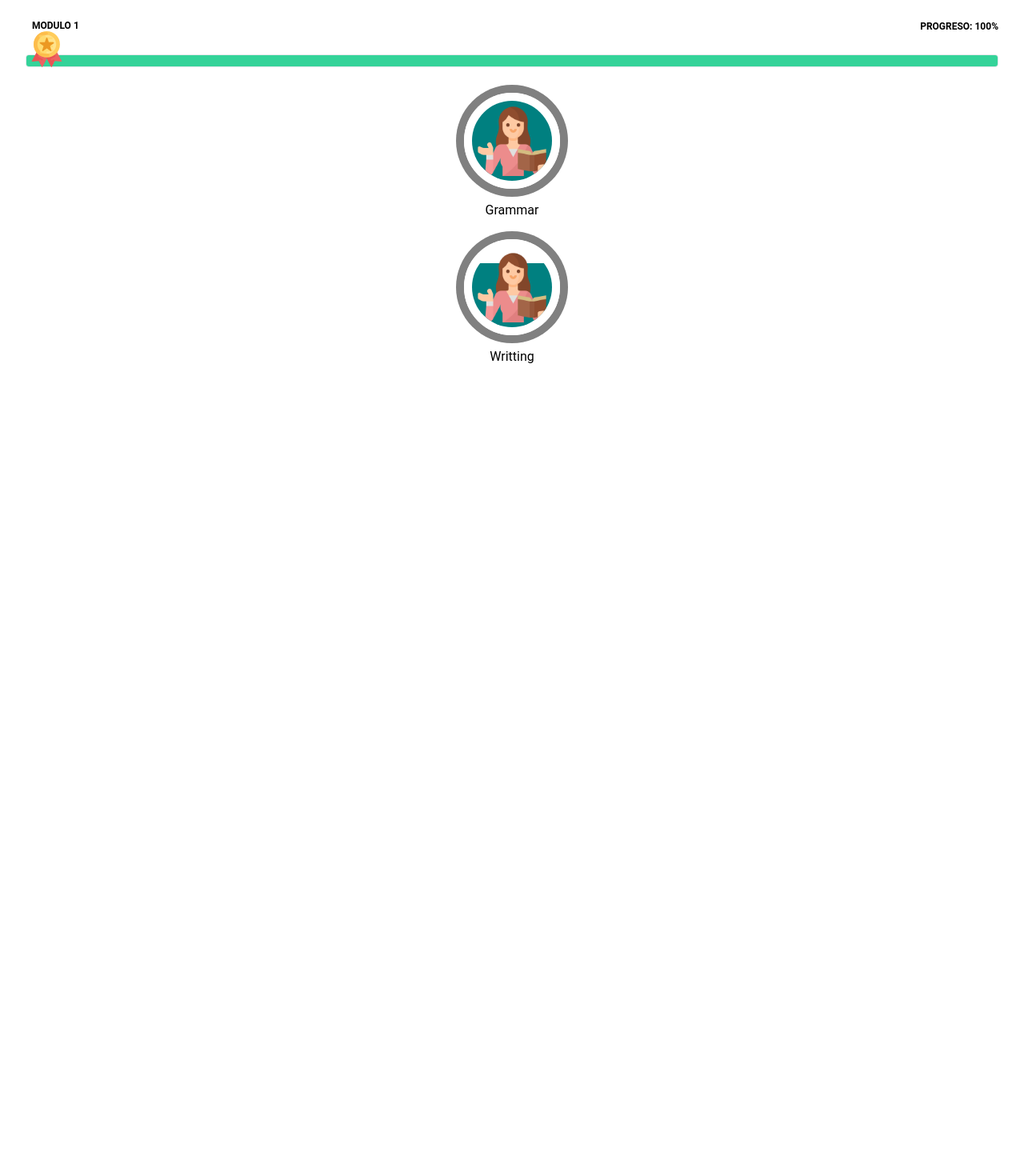
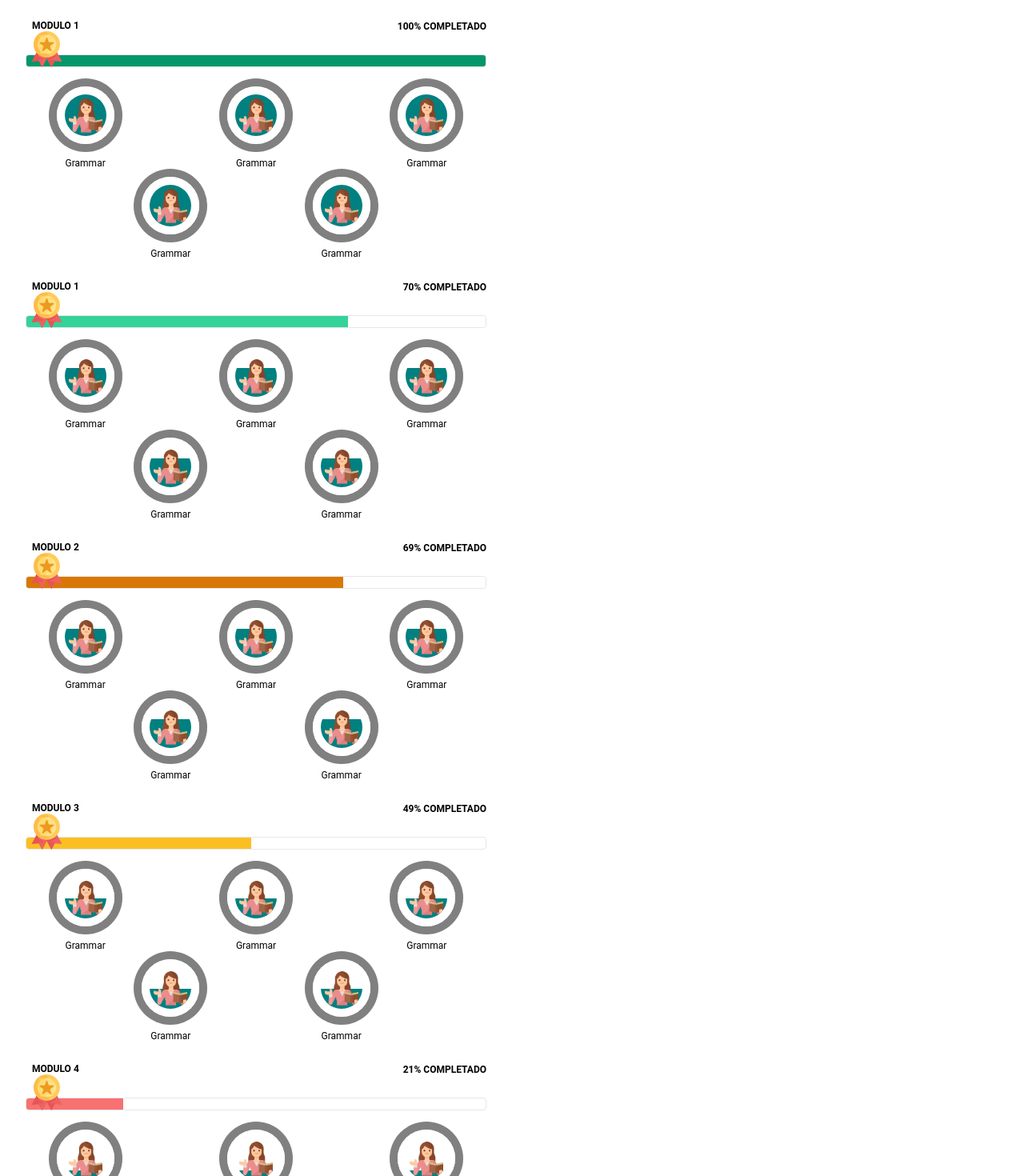
Before and after one commit to dvelez3815/eLearningUTMFCI, a React (Create React App) app: page / in a window 1280 px wide. Shown: the top 1470 px of the page at 80% size. Before the commit the page ends 800 px from the top, so only its background shows below. Built offline with nearby package versions, Linux system fonts and the light colour scheme.

Commit message:
Tripofobia

```diff
--- a/src/App.js
+++ b/src/App.js
@@ -8,109 +8,80 @@ import { useEffect } from 'react';
 import Activities from './components/Activities/Activities';
 
 function App() {
-
-  let libro_ingles = {
-
-    "modulos": [
-      {
-        "id": 0,
-        "imagenes":['../../assets/icons/teacher.png','../../assets/icons/teacher.png','../../assets/icons/teacher.png'],
-        "tipo": ["grammar","writting","listening"],
-        "unidades":[
-          {
-            "lecciones": [
-              {
-                "tipo": "writting",
-                "topic": "GALAPAGOS NO SE QUE",
-                "ejercicios": [
-                  {
-                    "titulo": "CHOOSE THE WORD THAT EXPRESS COMPARISON",
-                    "tipo": "check",
-                    "opciones": ["than","that","then"],
-                    "respuesta": "that"
-                  }
-                ]
-
-              },
-              {
-                "tipo": "Grammar",
-                "topic": "GALAPAGOS NO SE QUE",
-                "ejercicios": [
-                  {
-                    "titulo": "CHOOSE THE WORD THAT EXPRESS COMPARISON",
-                    "tipo": "check",
-                    "opciones": ["than","that","then"],
-                    "respuesta": "that"
-                  }
-                ]
-              },
-              {
-
-              },
-              {
-
-              }
-            ]
-          },
-          {
-
-          }
-        ]
-      },
-      {
-        "id": 1,
-        "imagenes":['../../assets/icons/teacher.png','../../assets/icons/teacher.png','../../assets/icons/teacher.png'],
-        "tipo": ["grammar","writting","listening"],
-        "unidades":[
-          {
-            "lecciones": [
-              {
-                "tipo": "writting",
-                "topic": "GALAPAGOS NO SE QUE",
-                "ejercicios": [
-                  {
-                    "titulo": "CHOOSE THE WORD THAT EXPRESS COMPARISON",
-                    "tipo": "check",
-                    "opciones": ["than","that","then"],
-                    "respuesta": "that"
-                  }
-                ]
-
-              },
-              {
-                "tipo": "Grammar",
-                "topic": "GALAPAGOS NO SE QUE",
-                "ejercicios": [
-                  {
-                    "titulo": "CHOOSE THE WORD THAT EXPRESS COMPARISON",
-                    "tipo": "check",
-                    "opciones": ["than","that","then"],
-                    "respuesta": "that"
-                  }
-                ]
-              },
-              {
-
-              },
-              {
-
-              }
-            ]
-          },
-          {
-
-          }
-        ]
-      }
-    ]
-  }
   return (
     <div className="App">
+
+
+      <div className="container  w-6/12">
       {/* <NavComponent logo={logo}></NavComponent> */}
-      <ModuleProgress></ModuleProgress>
+      <ModuleProgress moduleName="Modulo 1" percent={100}></ModuleProgress>
       {/* <Activities modules={libro_ingles.modulos}></Activities> */}
-      <Activity img={i_writting} percent={100} name={"Grammar"}/>
-      <Activity img={i_writting} percent={80} name={"Writting"}/>
+      <div className="grid grid-cols-6">
+      <Activity img={i_writting} percent={100} name={"Grammar"} colspan={'col-span-2'}/>
+      <Activity img={i_writting} percent={100} name={"Grammar"} colspan={'col-span-2'}/>
+      <Activity img={i_writting} percent={100} name={"Grammar"} colspan={'col-span-2'}/>
+      <Activity img={i_writting} percent={100} name={"Grammar"} colspan={'col-span-2 col-start-2'}/>
+      <Activity img={i_writting} percent={100} name={"Grammar"} colspan={'col-span-2'}/>
+      </div>
+      </div>
+
+
+
+
+
+
+      <div className="container  w-6/12">
+      {/* <NavComponent logo={logo}></NavComponent> */}
+      <ModuleProgress moduleName="Modulo 1" percent={70}></ModuleProgress>
+      {/* <Activities modules={libro_ingles.modulos}></Activities> */}
+      <div className="grid grid-cols-6">
+      <Activity img={i_writting} percent={70} name={"Grammar"} colspan={'col-span-2'}/>
+      <Activity img={i_writting} percent={70} name={"Grammar"} colspan={'col-span-2'}/>
+      <Activity img={i_writting} percent={70} name={"Grammar"} colspan={'col-span-2'}/>
+      <Activity img={i_writting} percent={70} name={"Grammar"} colspan={'col-span-2 col-start-2'}/>
+      <Activity img={i_writting} percent={70} name={"Grammar"} colspan={'col-span-2'}/>
+      </div>
+      </div>
+
+
+      <div className="container  w-6/12">
+      {/* <NavComponent logo={logo}></NavComponent> */}
+      <ModuleProgress moduleName="Modulo 2" percent={69}></ModuleProgress>
+      {/* <Activities modules={libro_ingles.modulos}></Activities> */}
+      <div className="grid grid-cols-6">
+      <Activity img={i_writting} percent={69} name={"Grammar"} colspan={'col-span-2'}/>
+      <Activity img={i_writting} percent={69} name={"Grammar"} colspan={'col-span-2'}/>
+      <Activity img={i_writting} percent={69} name={"Grammar"} colspan={'col-span-2'}/>
+      <Activity img={i_writting} percent={69} name={"Grammar"} colspan={'col-span-2 col-start-2'}/>
+      <Activity img={i_writting} percent={69} name={"Grammar"} colspan={'col-span-2'}/>
+      </div>
+      </div>
+
+      <div className="container  w-6/12">
+      {/* <NavComponent logo={logo}></NavComponent> */}
+      <ModuleProgress moduleName="Modulo 3" percent={49}></ModuleProgress>
+      {/* <Activities modules={libro_ingles.modulos}></Activities> */}
+      <div className="grid grid-cols-6">
+      <Activity img={i_writting} percent={49} name={"Grammar"} colspan={'col-span-2'}/>
+      <Activity img={i_writting} percent={49} name={"Grammar"} colspan={'col-span-2'}/>
+      <Activity img={i_writting} percent={49} name={"Grammar"} colspan={'col-span-2'}/>
+      <Activity img={i_writting} percent={49} name={"Grammar"} colspan={'col-span-2 col-start-2'}/>
+      <Activity img={i_writting} percent={49} name={"Grammar"} colspan={'col-span-2'}/>
+      </div>
+      </div>
+
+      <div className="container  w-6/12">
+      {/* <NavComponent logo={logo}></NavComponent> */}
+      <ModuleProgress moduleName="Modulo 4" percent={21}></ModuleProgress>
+      {/* <Activities modules={libro_ingles.modulos}></Activities> */}
+      <div className="grid grid-cols-6">
+      <Activity img={i_writting} percent={21} name={"Grammar"} colspan={'col-span-2'}/>
+      <Activity img={i_writting} percent={21} name={"Grammar"} colspan={'col-span-2'}/>
+      <Activity img={i_writting} percent={21} name={"Grammar"} colspan={'col-span-2'}/>
+      <Activity img={i_writting} percent={21} name={"Grammar"} colspan={'col-span-2 col-start-2'}/>
+      <Activity img={i_writting} percent={21} name={"Grammar"} colspan={'col-span-2'}/>
+      </div>
+      </div>
 
     </div>
   );
--- a/src/components/Activities/Activity.css
+++ b/src/components/Activities/Activity.css
@@ -1,7 +1,7 @@
 .circle {
     display: inline-block;
-    width: 15vh;
-    height: 15vh;
+    width: 9vh;
+    height: 9vh;
     border-radius: 50%;
     border: 10px solid white;
     text-align: center;
@@ -31,3 +31,7 @@
   .activity-img{
     position: relative;
 }
+
+.circle-text{
+  font-size: 1.5vh;
+}
--- a/src/components/Activities/Activity.js
+++ b/src/components/Activities/Activity.js
@@ -14,14 +14,14 @@ export default function Activity(props){
         console.log("hola desde el useEfect");
         circlePercent.current.style.height = `${props.percent}%`;
     },[props.percent])
+
     return(
-        <div className="Container py-2">
+        <div className={props.colspan}>
         <div className="circle" ref={activity} onClick={handlerActivity}>
         <div className="fill" ref={circlePercent}></div>
         <img src={props.img} alt="ActivityName" className="activity-img"></img>
-
         </div>
-        <p>{props.name}</p>
+        <p className="circle-text">{props.name}</p>
         </div>
     );
 }
--- a/src/components/ModuleProgress.js
+++ b/src/components/ModuleProgress.js
@@ -1,14 +1,13 @@
 import medalla from "../assets/icons/medalla.svg";
 
 
-export function ModuleProgress() {
-  let data = 1;
+export function ModuleProgress(props) {
   return (
 <div className="relative pt-1 max-w-7xl mx-auto px-8">
   <div className="flex mb-2 items-center justify-between">
     <div>
       <span className="text-xs font-semibold inline-block py-5 px-2 uppercase rounded-full text-amber-600 bg-amber-200">
-        MODULO {data}
+        {props.moduleName}
       </span>
     </div>
     <figure>
@@ -16,13 +15,26 @@ export function ModuleProgress() {
       </figure>
     <div className="text-right">
       <span className="text-xs font-semibold inline-block text-amber-600">
-        PROGRESO: 100%
+        {props.percent}% COMPLETADO
       </span>
 
     </div>
   </div>
   <div className="overflow-hidden h-2 mb-4 text-xs flex rounded bg-amber-200 h-4 border">
-    <div style={{width: "100%"}} className="shadow-none flex flex-col text-center whitespace-nowrap text-white justify-center bg-green-400"></div>
+    {
+      props.percent<25
+      ?<div style={{width: `${props.percent}%`}} className="shadow-none flex flex-col text-center whitespace-nowrap text-white justify-center bg-red-400"></div>
+      :props.percent<50
+      ?<div style={{width: `${props.percent}%`}} className="shadow-none flex flex-col text-center whitespace-nowrap text-white justify-center bg-yellow-400"></div>
+      :props.percent<70
+      ?<div style={{width: `${props.percent}%`}} className="shadow-none flex flex-col text-center whitespace-nowrap text-white justify-center bg-yellow-600"></div>
+      :props.percent<71
+      ?
+      <div style={{width: `${props.percent}%`}} className="shadow-none flex flex-col text-center whitespace-nowrap text-white justify-center bg-green-400"></div>
+      :<div style={{width: `${props.percent}%`}} className="shadow-none flex flex-col text-center whitespace-nowrap text-white justify-center bg-green-600"></div>
+
+    }
+
   </div>
 </div>
   );
--- a/src/helpers/db.json
+++ b/src/helpers/db.json
@@ -1,45 +1,84 @@
 {
-    "libros":[
+    "modulos": [
       {
-        "ingles":{
-          "libro":[
+        "id": 0,
+        "imagenes": ["../../assets/icons/teacher.png","../../assets/icons/teacher.png","../../assets/icons/teacher.png"],
+        "tipo": ["grammar","writting","listening"],
+        "unidades":[
           {
-              "modulos":[
+            "lecciones": [
               {
-                  "lecciones":[
+                "tipo": "writting",
+                "topic": "GALAPAGOS NO SE QUE",
+                "ejercicios": [
                   {
-                      "grammar":[
-                        {
-                          "title": "COMPLETE DE SENTENCE",
-                          "respuesta": "I like to dance",
-                          "palabras":["I","like","to","dance"],
-                          "contexto": "We use \"to\" to make reference to something xdxokno"
+                    "titulo": "CHOOSE THE WORD THAT EXPRESS COMPARISON",
+                    "tipo": "check",
+                    "opciones": ["than","that","then"],
+                    "respuesta": "that"
+                  }
+                ]
+
               },
               {
-                          "title": "COMPLETE DE SENTENCE",
-                          "respuesta": "I like to sing",
-                          "palabras":["I","like","to","dance"],
-                          "contexto": "We use \"to\" to make reference to something xdxokno"
+                "tipo": "Grammar",
+                "topic": "GALAPAGOS NO SE QUE",
+                "ejercicios": [
+                  {
+                    "titulo": "CHOOSE THE WORD THAT EXPRESS COMPARISON",
+                    "tipo": "check",
+                    "opciones": ["than","that","then"],
+                    "respuesta": "that"
                   }
                 ]
               },
               {
-                      "writting":[
-                        {
-                          "title": "COMPLETE DE SENTENCE",
-                          "respuesta": "I like to dance",
-                          "palabras":["I","like","to","dance"],
-                          "contexto": "We use \"to\" to make reference to something xdxokno"
+
               },
               {
-                          "title": "COMPLETE DE SENTENCE",
-                          "respuesta": "I like to sing",
-                          "palabras":["I","like","to","dance"],
-                          "contexto": "We use \"to\" to make reference to something xdxokno"
+
               }
             ]
+          },
+          {
+
           }
         ]
+      },
+      {
+        "id": 1,
+        "imagenes":["../../assets/icons/teacher.png","../../assets/icons/teacher.png","../../assets/icons/teacher.png"],
+        "tipo": ["grammar","writting","listening"],
+        "unidades":[
+          {
+            "lecciones": [
+              {
+                "tipo": "writting",
+                "topic": "GALAPAGOS NO SE QUE",
+                "ejercicios": [
+                  {
+                    "titulo": "CHOOSE THE WORD THAT EXPRESS COMPARISON",
+                    "tipo": "check",
+                    "opciones": ["than","that","then"],
+                    "respuesta": "that"
+                  }
+                ]
+
+              },
+              {
+                "tipo": "Grammar",
+                "topic": "GALAPAGOS NO SE QUE",
+                "ejercicios": [
+                  {
+                    "titulo": "CHOOSE THE WORD THAT EXPRESS COMPARISON",
+                    "tipo": "check",
+                    "opciones": ["than","that","then"],
+                    "respuesta": "that"
+                  }
+                ]
+              },
+              {
+
               },
               {
 
@@ -51,12 +90,5 @@
           }
         ]
       }
-      },
-      {
-        "frances":{
-
+    ]
   }
-      }
-    ]
-
-  }
```
Lines whose indentation alone changed are shown as unchanged.
